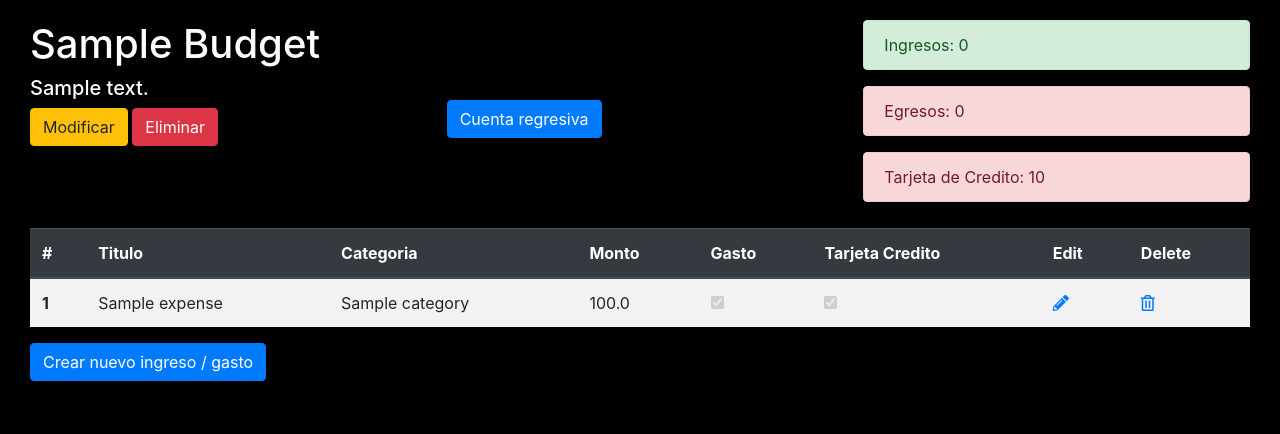
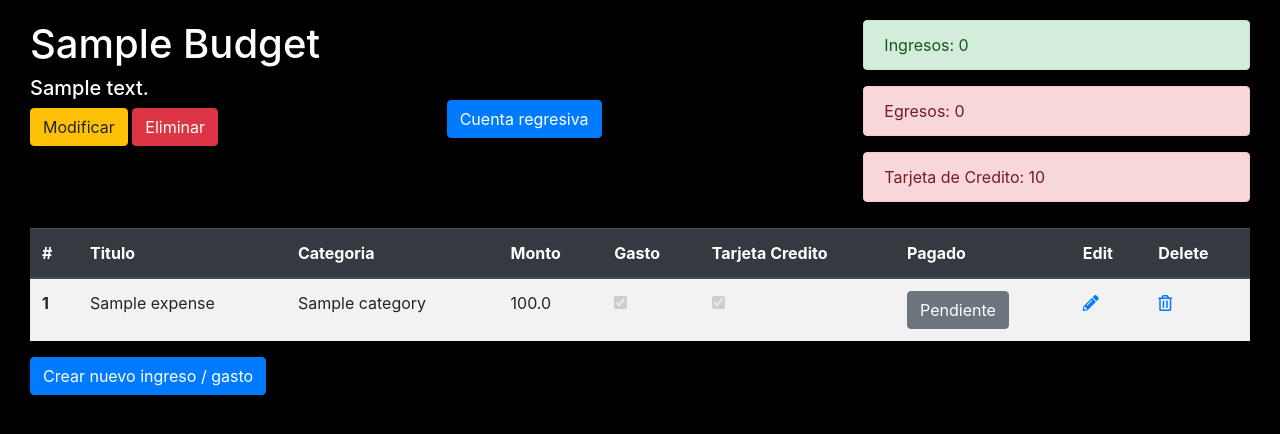
Before and after one commit to ccantero/django-misgastos, a Django app: page /presupuestos/1/ in a window 1280 px wide. Shown: the part 56-490 px from the top of the page. Run offline with Django 3.2, Linux system fonts and the light colour scheme; a user stored in the database is signed in; tables that the repository leaves empty hold one stand-in row (values such as "Sample post"); some libraries are stand-ins or nearby versions.

Commit message:
Add Pending / Pagado Status

```diff
--- a/budgetsapp/templates/budgetsapp/budget_detail.html
+++ b/budgetsapp/templates/budgetsapp/budget_detail.html
@@ -94,6 +94,7 @@
           <th scope="col">Monto</th>
           <th scope="col">Gasto</th>
           <th scope="col">Tarjeta Credito</th>
+          <th align="center">Pagado</th>
           <th align="center">Edit</th>
           <th align="center">Delete</th>
         </tr>
@@ -131,6 +132,18 @@
                   </div>
                 {% endif %}
               </td>
+              <td>
+                <div class="btn-group btn-group-toggle" data-toggle="buttons">
+                  <label class="btn btn-secondary">
+                    {% if expense.is_paid == True %}
+                      <input type="radio" name="options" id="option_{{ forloop.counter }}" autocomplete="off" checked> Pagado
+                    {% else %}
+                      <input type="radio" name="options" id="option_{{ forloop.counter }}" autocomplete="off" checked> Pendiente
+                    {% endif %}
+                  </label>
+                </div>
+              </td>
+
               <td align="left">
                 <a href="{% url 'gastos:update_expense' pk=expense.pk %}">
                   <i class='fas fa-pencil-alt' alt="Editar"></i>
@@ -146,9 +159,23 @@
         {% endfor %}
       </tbody>
     </table>
+
+    <script>
+        $(".btn-secondary").on('click', function(event) {
+
+          if( $(this).hasClass("active") ){
+            $(this).removeClass("active")
+            console.log("Removed class")
+          }
+          else{
+            $(this).addClass("active")
+            console.log("Added class")
+          }
+          event.preventDefault()
+        });
+    </script>
     <a href="{% url 'presupuesto:create_expense' pk=budget.pk %}" class='btn btn-md btn-fill btn-primary'>
           Crear nuevo ingreso / gasto
         </a>
   </div>
-
 {% endblock %}
--- a/expensesapp/models.py
+++ b/expensesapp/models.py
@@ -31,7 +31,7 @@ class Expense(models.Model):
 
 	@property
 	def is_paid(self):
-		return self.cantidad_pendiente > 0
+		return self.cantidad_pendiente == 0
 
 	@property
 	def get_amount(self):
--- a/misgastos/settings.py
+++ b/misgastos/settings.py
@@ -35,10 +35,8 @@ if os.path.isfile(dotenv_file):
     STATIC_ROOT = '/home/ccantero86/django-misgatos/static'
     dotenv.load_dotenv(dotenv_file)
 else:
-    DEBUG = True
     ALLOWED_HOSTS = ['ccantero86.pythonanywhere.com','mis-presupuestos.herokuapp.com']
     STATIC_ROOT =  os.path.join(BASE_DIR, 'static')
-    #STATIC_ROOT = os.path.join(BASE_DIR, 'staticfiles')
 
 # Application definition
 
```
